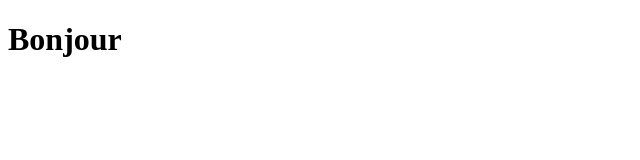
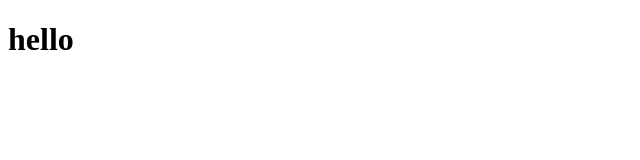
Before and after one commit to tomlanzo/hello, a plain HTML site: page index.html in a window 1280 px wide. Shown: the whole page, without its empty margins (0-640 px from the left). Drawn offline with Linux system fonts and the light colour scheme.

```diff
--- a/index.html
+++ b/index.html
@@ -18,6 +18,6 @@
 		)
 </style>
 <body>
- <h1> Bonjour </h1>
+ <h1> hello </h1>
 </body>
 </html>
```
